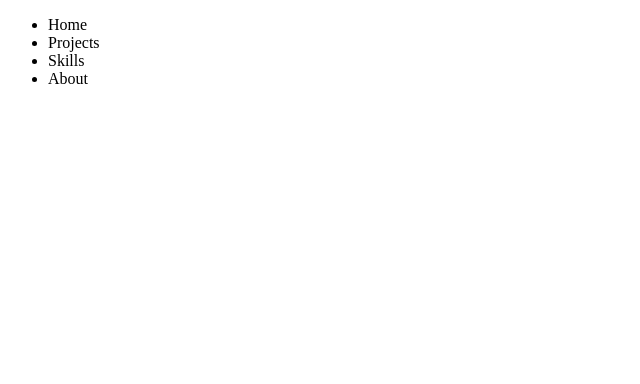
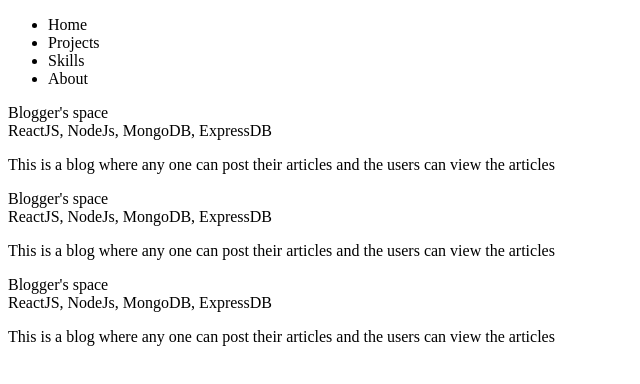
Before and after one commit to Sai-Dharaneesh/SAIDHARANEESH.github.io, a plain HTML site: page index.html in a window 1280 px wide. Shown: the whole page, without its empty margins (0-640 px from the left). Drawn offline with Linux system fonts and the light colour scheme.

Commit message:
added the project section

```diff
--- a/index.html
+++ b/index.html
@@ -17,5 +17,28 @@
         </ul>
     </nav>
 </header>
+<section class="project_section">
+    <div class="project">
+   <div class="title">Blogger's space</div>
+   <div class="tech">ReactJS, NodeJs, MongoDB, ExpressDB</div>
+   <p class="summary">
+       This is a blog where any one can post their articles and the users can view the articles
+   </p>
+</div>
+<div class="project">
+    <div class="title">Blogger's space</div>
+    <div class="tech">ReactJS, NodeJs, MongoDB, ExpressDB</div>
+    <p class="summary">
+        This is a blog where any one can post their articles and the users can view the articles
+    </p>
+ </div>
+ <div class="project">
+    <div class="title">Blogger's space</div>
+    <div class="tech">ReactJS, NodeJs, MongoDB, ExpressDB</div>
+    <p class="summary">
+        This is a blog where any one can post their articles and the users can view the articles
+    </p>
+ </div>
+</section>
 </body>
 </html>
```
